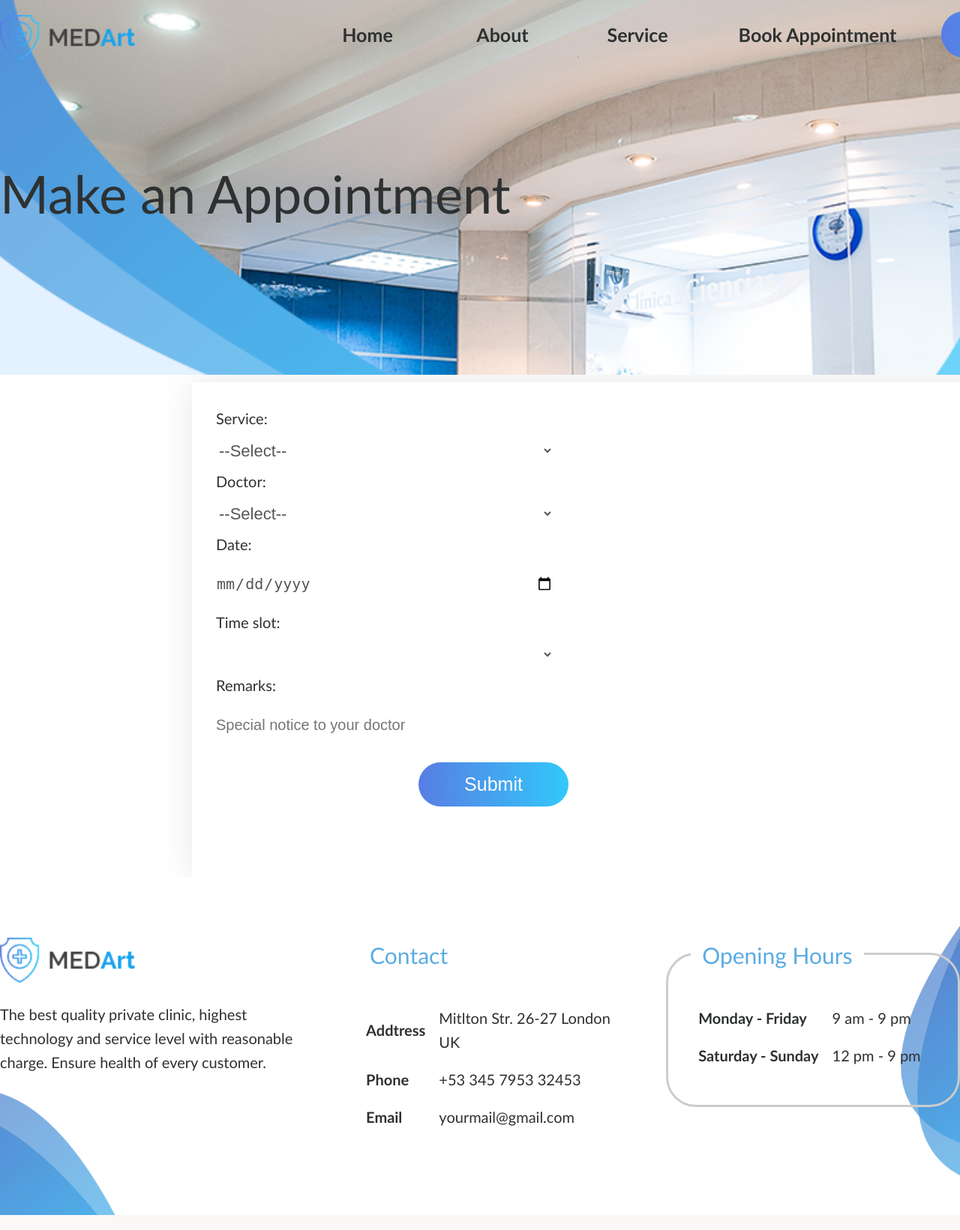
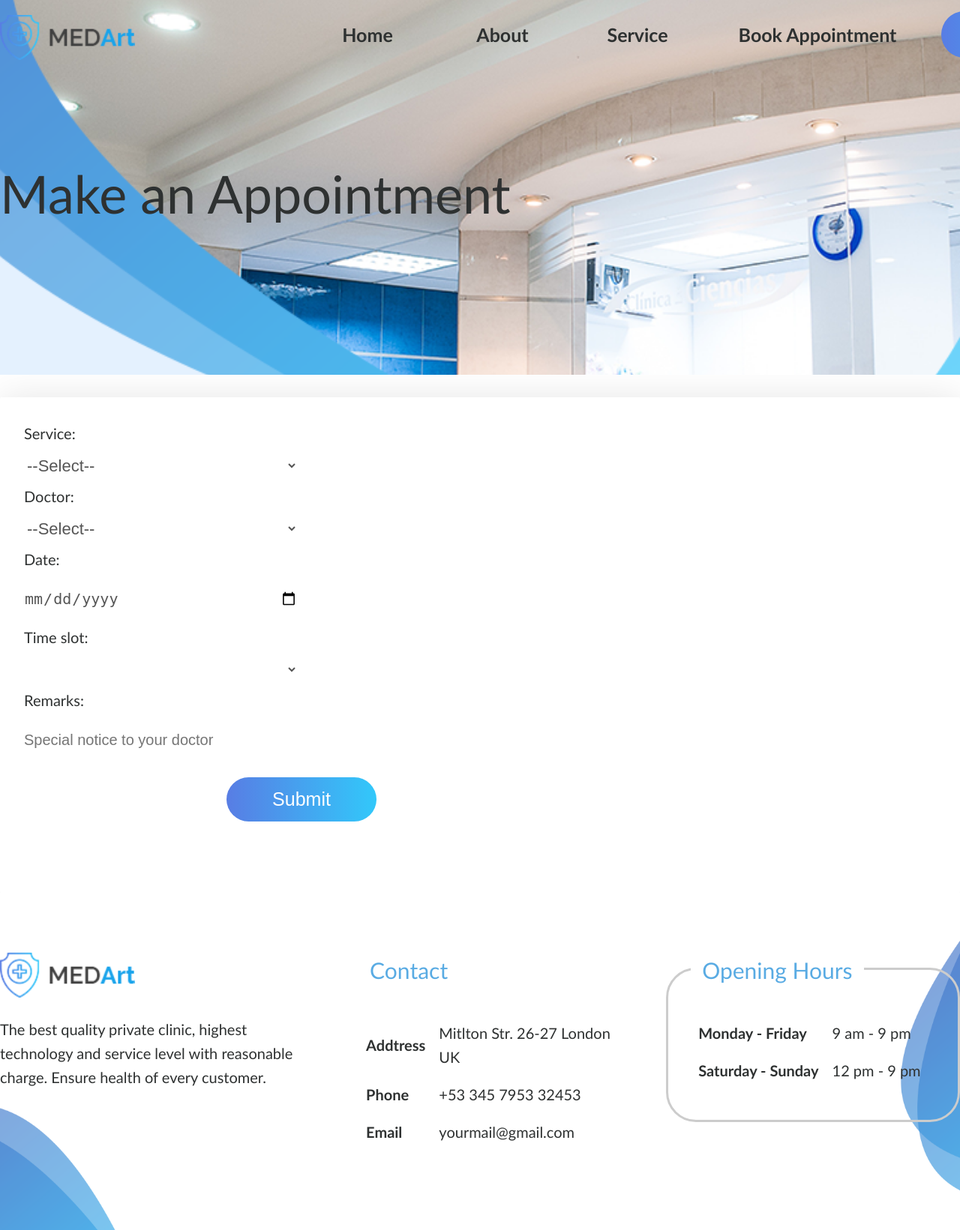
Before and after one commit to thiencat1997/EE4717webapp, a PHP site: page /EE4717webapp/booking1.php in a window 1280 px wide; the page is wider, and only the part inside the window is pictured. Shown: that part at 75% size. Run offline with PHP 8.4, Linux system fonts and the light colour scheme; data that the repository does not hold is empty.

Commit message:
fix layout bookign page

```diff
--- a/project/bookstyle.css
+++ b/project/bookstyle.css
@@ -26,13 +26,14 @@ label {
 }
 .elements{
   align-items: center;
-  margin-left: 30%;
+  width:2000px;
+  margin-left:400px;
   margin-top: 20px;
 }
 .bookform{
-  margin-top: 10px;
-  margin-left: 20%;
-  width: 1500px;
+  margin-top: 30px;
+  margin-left: 0px;
+  width: 95%;
   background: #fff;
   border-radius: 2px;
   padding: 2rem 2rem 5rem;
--- a/project/status.php
+++ b/project/status.php
@@ -5,6 +5,9 @@
       <meta charset="utf-8">
       <link rel="stylesheet" href="styles.css">
       <link rel="stylesheet" href="registerstyle.css">
+      <style type="text/css">
+
+      </style>
   </head>
 
 <?php
```
Also changed, not shown: project/booking.php (+3 -15 lines). Lines whose indentation alone changed are shown as unchanged.
